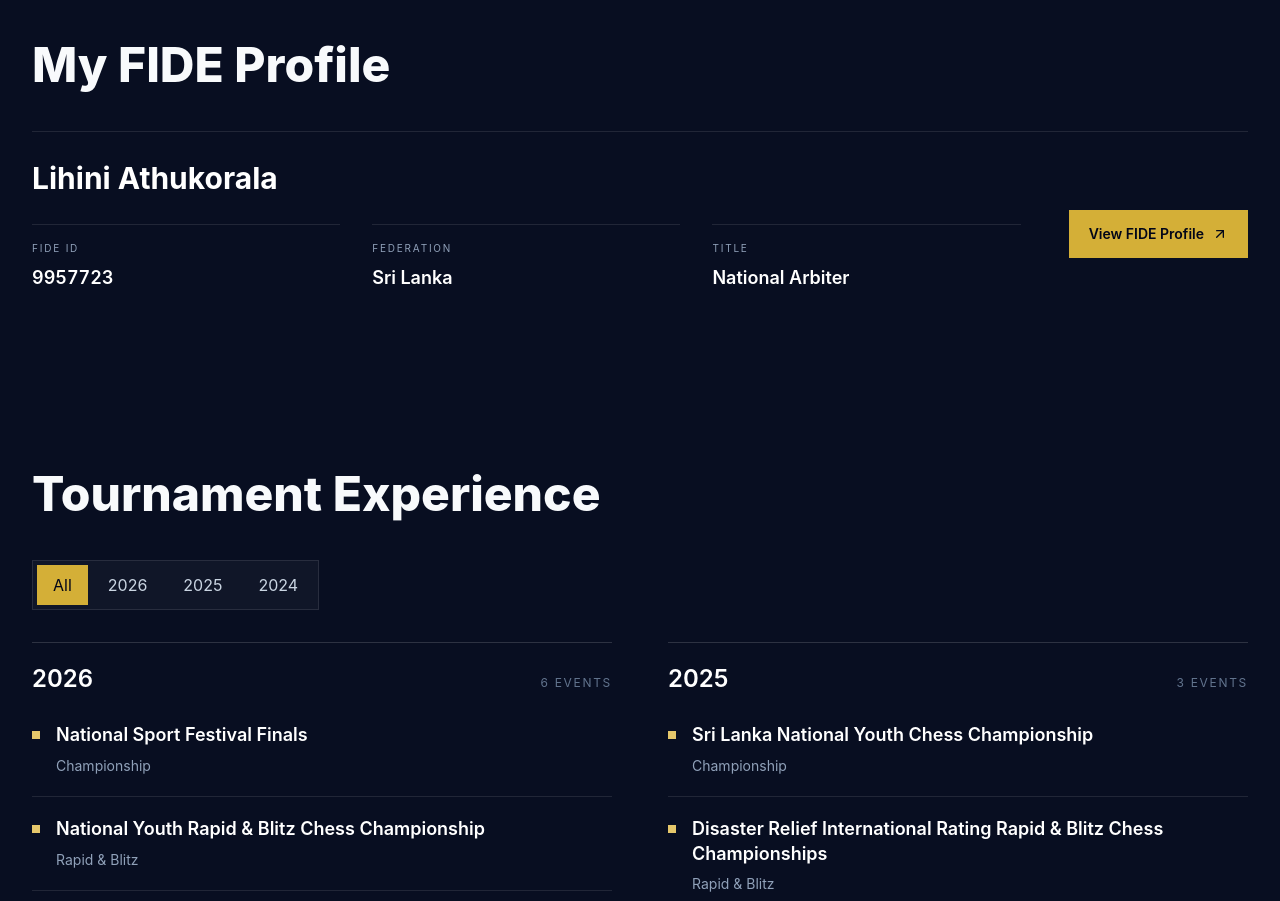
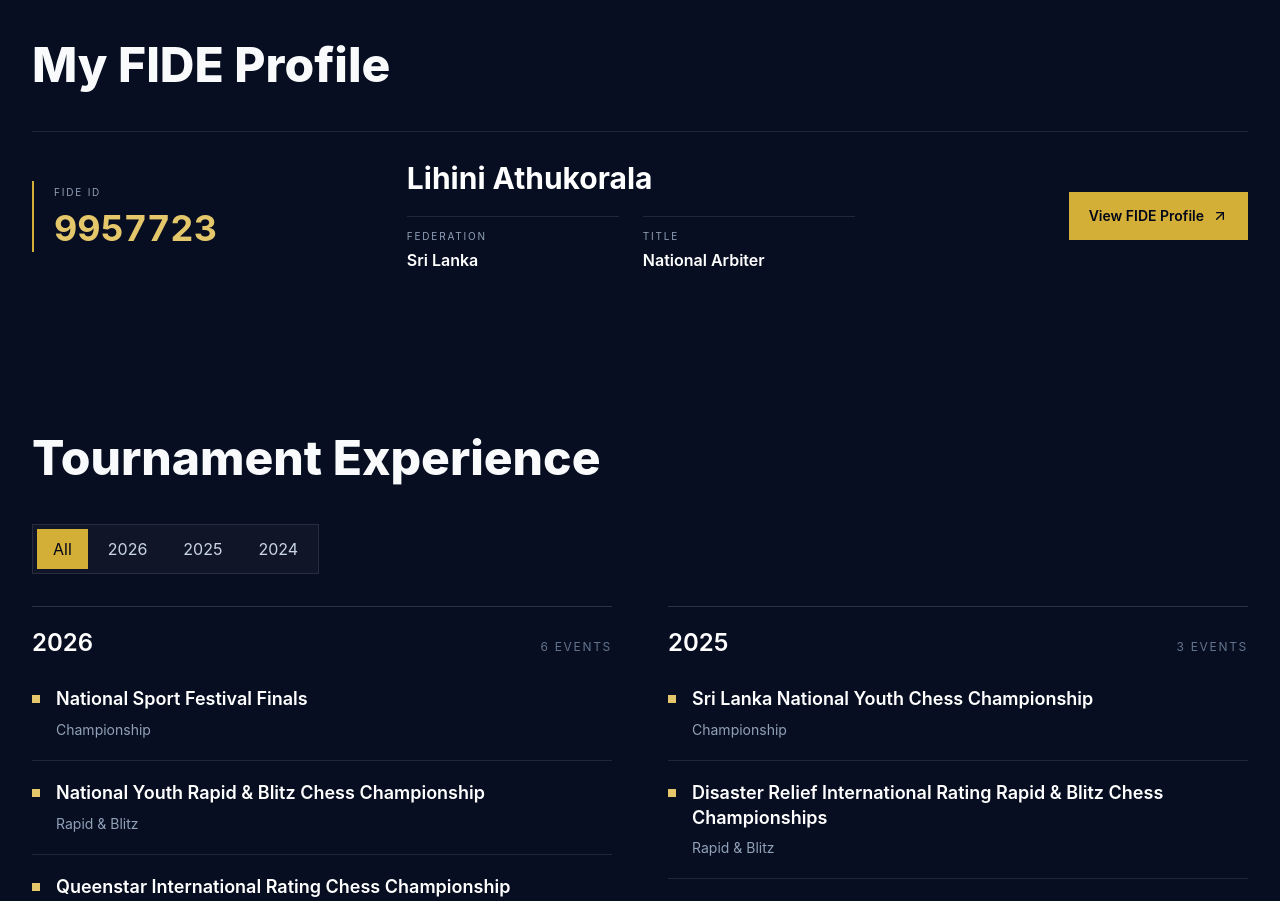
Before and after one commit to LihiniAthukorala/Portfolio, a React (Vite) app: page / in a window 1280 px wide. Shown: the part 1580-2481 px from the top of the page. Built offline with nearby package versions, Linux system fonts and the light colour scheme.

Commit message:
Improve FIDE Profile section layout and styling for better readability and accessibility

```diff
--- a/src/App.tsx
+++ b/src/App.tsx
@@ -343,28 +343,29 @@
               <h3 className="section-title">My FIDE Profile</h3>
             </div>
 
-            <div className="grid gap-8 border-t border-white/10 pt-7 lg:grid-cols-[minmax(0,1fr)_auto] lg:items-center lg:gap-12">
+            <div className="grid gap-8 border-t border-white/10 pt-7 lg:grid-cols-[minmax(10rem,0.7fr)_minmax(0,1.3fr)_auto] lg:items-center lg:gap-10">
+              <dl className="border-l-2 border-[#D4AF37] py-1 pl-5">
+                <dt className="text-[10px] uppercase tracking-[0.18em] text-slate-400">FIDE ID</dt>
+                <dd className="mt-2 text-3xl font-bold tabular-nums text-[#E5C76B] sm:text-4xl">{FIDE_ID}</dd>
+              </dl>
+
               <div>
                 <p className="text-2xl font-bold text-white sm:text-3xl">Lihini Athukorala</p>
-                <dl className="mt-7 grid gap-x-8 sm:grid-cols-3">
-                  <div className="border-t border-white/10 py-4">
-                    <dt className="text-[10px] uppercase tracking-[0.18em] text-slate-400">FIDE ID</dt>
-                    <dd className="mt-2 text-lg font-semibold tabular-nums text-white">{FIDE_ID}</dd>
+                <dl className="mt-5 grid grid-cols-2 gap-x-6 sm:max-w-md">
+                  <div className="border-t border-white/10 pt-3">
+                    <dt className="text-[10px] uppercase tracking-[0.18em] text-slate-400">Federation</dt>
+                    <dd className="mt-1 text-sm font-semibold text-white sm:text-base">Sri Lanka</dd>
                   </div>
-                  <div className="border-t border-white/10 py-4">
-                    <dt className="text-[10px] uppercase tracking-[0.18em] text-slate-400">Federation</dt>
-                    <dd className="mt-2 text-lg font-semibold text-white">Sri Lanka</dd>
-                  </div>
-                  <div className="border-t border-white/10 py-4">
+                  <div className="border-t border-white/10 pt-3">
                     <dt className="text-[10px] uppercase tracking-[0.18em] text-slate-400">Title</dt>
-                    <dd className="mt-2 text-lg font-semibold text-white">National Arbiter</dd>
+                    <dd className="mt-1 text-sm font-semibold text-white sm:text-base">National Arbiter</dd>
                   </div>
                 </dl>
               </div>
 
               <a
                 href={FIDE_PROFILE_URL || undefined}
-                className="inline-flex min-h-12 items-center justify-center gap-2 bg-[#D4AF37] px-5 py-3 text-sm font-semibold text-slate-950 transition hover:bg-[#E5C76B]"
+                className="inline-flex min-h-12 w-full items-center justify-center gap-2 bg-[#D4AF37] px-5 py-3 text-sm font-semibold text-slate-950 transition hover:bg-[#E5C76B] sm:w-fit"
                 aria-label="Open official FIDE profile"
               >
                 View FIDE Profile
```
